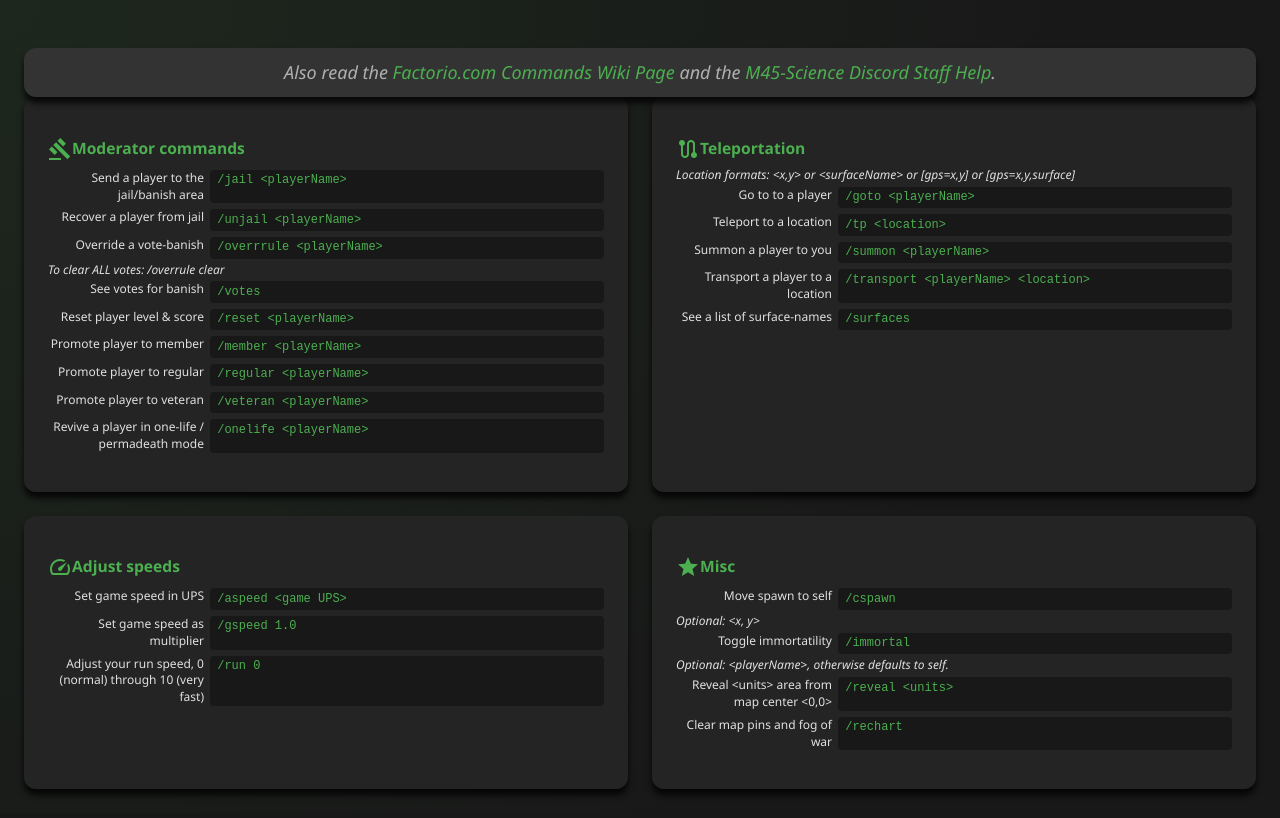
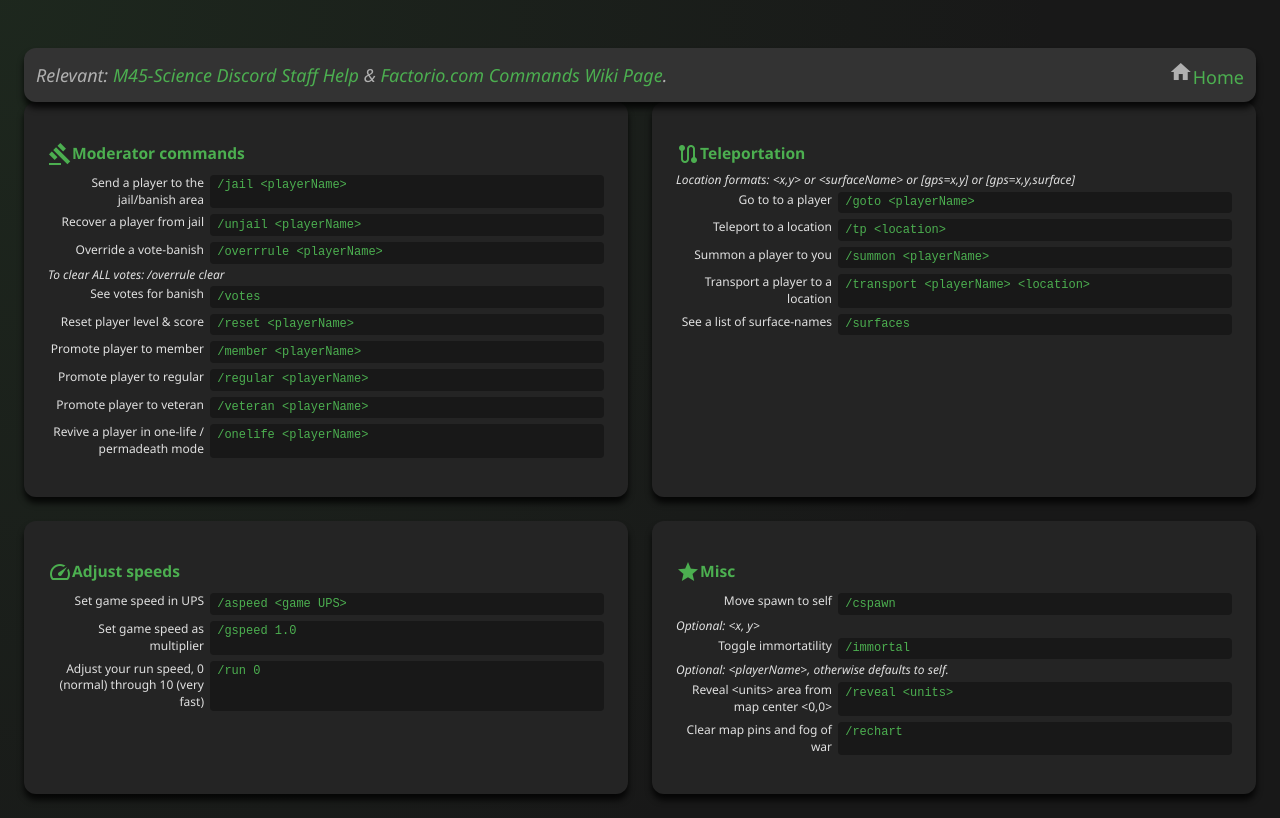
Before and after one commit to M45-Science/m45sci.xyz, a plain HTML site: page help-factorio-staff.html in a window 1280 px wide. Drawn offline with Linux system fonts and the light colour scheme.

Commit message:
Ahh home buttons

```diff
--- a/help-factorio-staff.html
+++ b/help-factorio-staff.html
@@ -41,7 +41,7 @@
     header {
       position: sticky;
       top: 0;
-      text-align: center;
+      text-align: left;
       padding: 1rem;
       margin-top: var(--gap);
       color: var(--subtext);
@@ -49,6 +49,9 @@
       font-size: 1.5rem;
       border-radius: var(--radius);
       box-shadow: var(--shadow);
+      display: flex;
+      justify-content: space-between;
+      align-items: center;
     }
 
     .cards {
@@ -141,8 +144,8 @@
 
 <body>
   <header>
-    <em>Also read the <a href="https://wiki.factorio.com/console#Multiplayer_commands">Factorio.com Commands Wiki
-        Page</a> and the <a href="help-discord-staff.html">M45-Science Discord Staff Help</a>.</em>
+    <div><em>Relevant: <a href="help-discord-staff.html">M45-Science Discord Staff Help</a> &amp; <a href="https://wiki.factorio.com/console#Multiplayer_commands">Factorio.com Commands Wiki Page</a>.</em></div>
+    <div><span class="material-icons">home</span><a href="https://m45sci.xyz/">Home</a></div>
   </header>
   <div class="cards">
 
```
Also changed, not shown: help-discord-staff.html (+6 -2 lines).
